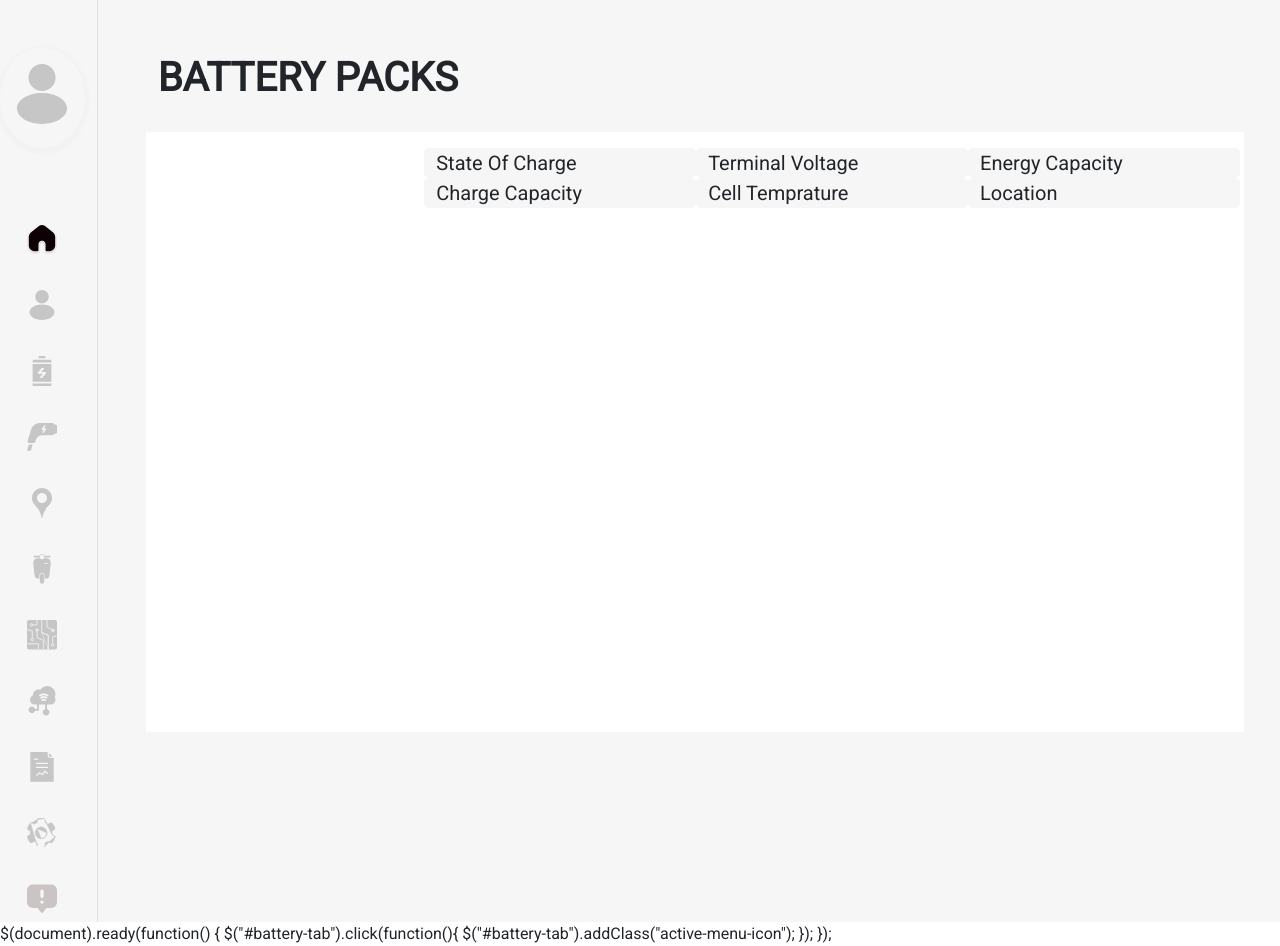
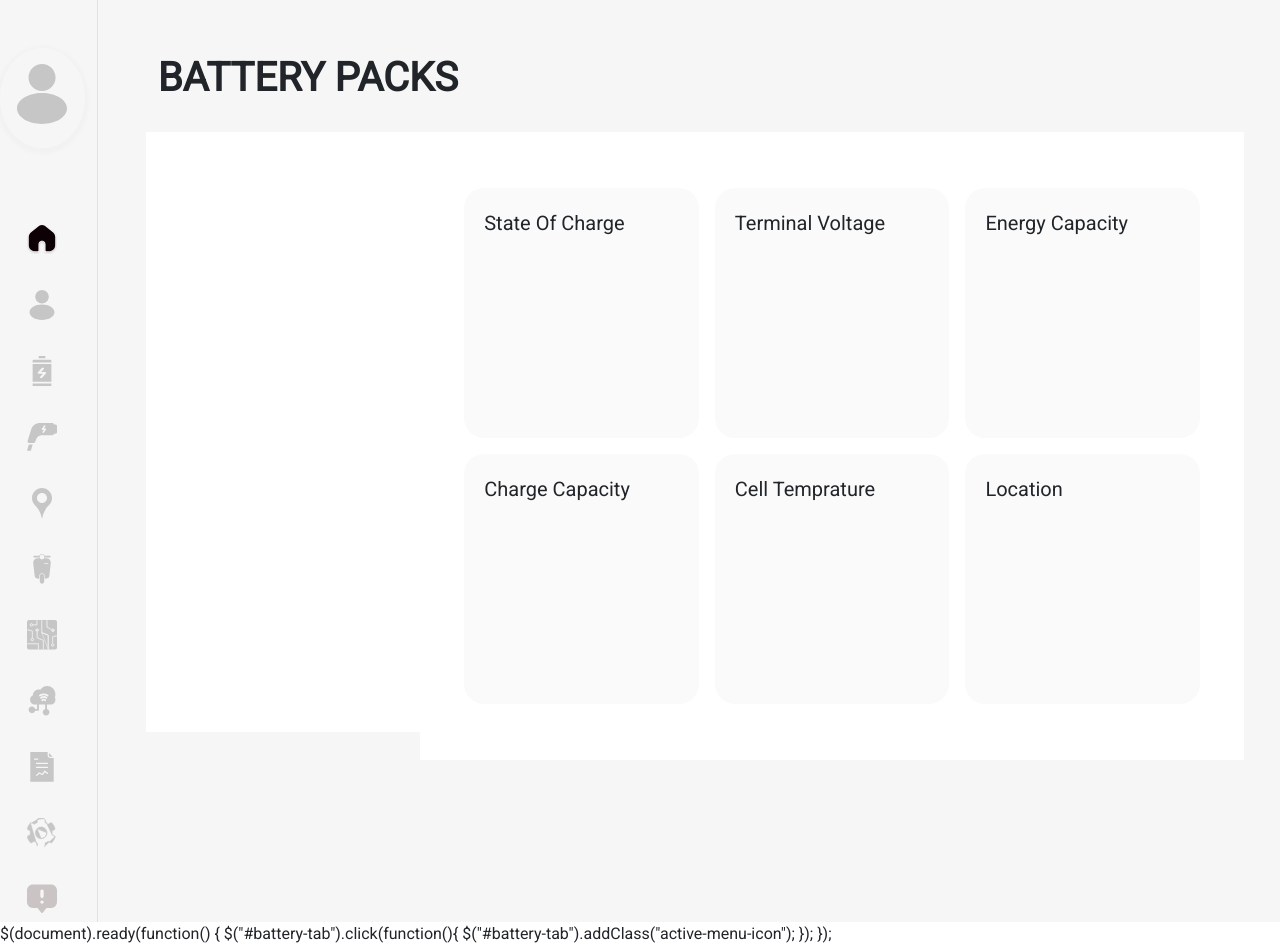
Before and after one commit to anirudh-ramesh/cerberus.py, a Django app: template cerberus/accounts/templates/accounts/battery_packs.html in a window 1280 px wide. Run offline with Django 4.2, Linux system fonts and the light colour scheme; the template is opened without the code that fills it, so the values that code supplies are empty.

Commit message:
battery pack added

```diff
--- a/cerberus/accounts/static/accounts/css/base.css
+++ b/cerberus/accounts/static/accounts/css/base.css
@@ -164,6 +164,8 @@
 }
 
 .battery_packs_box{
-    background-color: #f6f6f6;
-    border-radius: 5px;
+    background-color: #fafafa;
+    border-radius: 20px;
+    height: 250px;
+    padding: 20px;
 }
--- a/cerberus/accounts/templates/accounts/battery_packs.html
+++ b/cerberus/accounts/templates/accounts/battery_packs.html
@@ -27,27 +27,39 @@
                 {% endfor %}
             {% endif %}
         </div>
-        <div class="col-md-9 bg-white ml-3 p-3">
+        <div class="col-md-9 bg-white ml-3 p-5">
             <div class="row">
-                <div class="col-md-4 battery_packs_box">
+                <div class="col-md-4 p-2">
+                    <div class="battery_packs_box">
                         <label class="font-size-4">State Of Charge</label>
                     </div>
-                <div class="col-md-4 battery_packs_box">
+                </div>
+                <div class="col-md-4 p-2">
+                    <div class="battery_packs_box">
                         <label class="font-size-4">Terminal Voltage</label>
                     </div>
-                <div class="col-md-4 battery_packs_box">
+                </div>
+                <div class="col-md-4 p-2">
+                    <div class="battery_packs_box">
                         <label class="font-size-4">Energy Capacity</label>
                     </div>
                 </div>
+            </div>
             <div class="row">
-                <div class="col-md-4 battery_packs_box">
+                <div class="col-md-4 p-2">
+                    <div class="battery_packs_box">
                         <label class="font-size-4">Charge Capacity</label>
                     </div>
-                <div class="col-md-4 battery_packs_box">
+                </div>
+                <div class="col-md-4 p-2">
+                    <div class="battery_packs_box">
                         <label class="font-size-4">Cell Temprature</label>
                     </div>
-                <div class="col-md-4 battery_packs_box">
+                </div>
+                <div class="col-md-4 p-2">
+                    <div class="battery_packs_box">
                         <label class="font-size-4">Location</label>
+                    </div>
                 </div>
             </div>
         </div>
--- a/cerberus/accounts/templates/base.html
+++ b/cerberus/accounts/templates/base.html
@@ -18,6 +18,7 @@
         <div class = "container"></div>
     {% endblock content%}
 
+    <script src="https://ajax.googleapis.com/ajax/libs/jquery/3.6.3/jquery.min.js"></script>
     <script src="https://cdn.jsdelivr.net/npm/bootstrap@5.0.2/dist/js/bootstrap.bundle.min.js" integrity="sha384-MrcW6ZMFYlzcLA8Nl+NtUVF0sA7MsXsP1UyJoMp4YLEuNSfAP+JcXn/tWtIaxVXM" crossorigin="anonymous"></script>
   </body>
 </html>
--- a/cerberus/accounts/templates/menu.html
+++ b/cerberus/accounts/templates/menu.html
@@ -5,6 +5,7 @@
 
     <meta charset="utf-8">
     <meta name="viewport" content="width=device-width, initial-scale=1">
+    <script type="text/javascript" href="{% static 'accounts/js/base.js' %}"></script>
 
     <link rel="stylesheet" href="{% static 'accounts/css/base.css' %}">
     <link href="https://cdn.jsdelivr.net/npm/bootstrap@5.0.2/dist/css/bootstrap.min.css" rel="stylesheet" integrity="sha384-EVSTQN3/azprG1Anm3QDgpJLIm9Nao0Yz1ztcQTwFspd3yD65VohhpuuCOmLASjC" crossorigin="anonymous">
@@ -65,15 +66,15 @@
         <div class="col-md-11 border-start">
             {% block menu %}
                 <div class="container">
-                    The Web Content in detail.
+
                 </div>
                 <div class ="container">
-                    <p> The vertical menu can place the left or right side of the web pages. <br> But the default vertical menu placed on the left side. </P>
+
                 </div>
             {% endblock menu %}
         </div>
     </div>
-
+    <script src="https://ajax.googleapis.com/ajax/libs/jquery/3.6.3/jquery.min.js"></script>
     <script src="https://cdn.jsdelivr.net/npm/bootstrap@5.0.2/dist/js/bootstrap.bundle.min.js" integrity="sha384-MrcW6ZMFYlzcLA8Nl+NtUVF0sA7MsXsP1UyJoMp4YLEuNSfAP+JcXn/tWtIaxVXM" crossorigin="anonymous"></script>
     <sctipt>
 
```
Also changed, not shown: cerberus/accounts/static/accounts/js/base.js (added, +17 -0 lines), cerberus/accounts/templates/accounts/dashboard.html (+7 -1 lines), cerberus/accounts/views.py (+14 -3 lines). Lines whose indentation alone changed are shown as unchanged.
